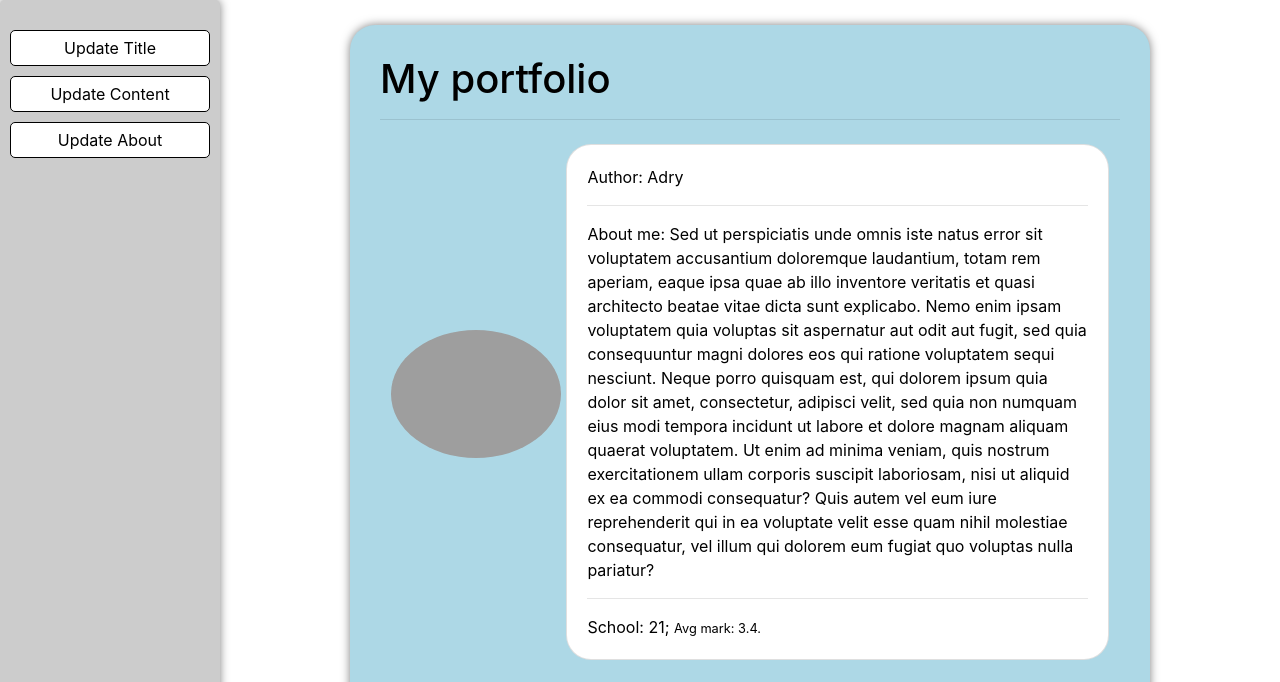
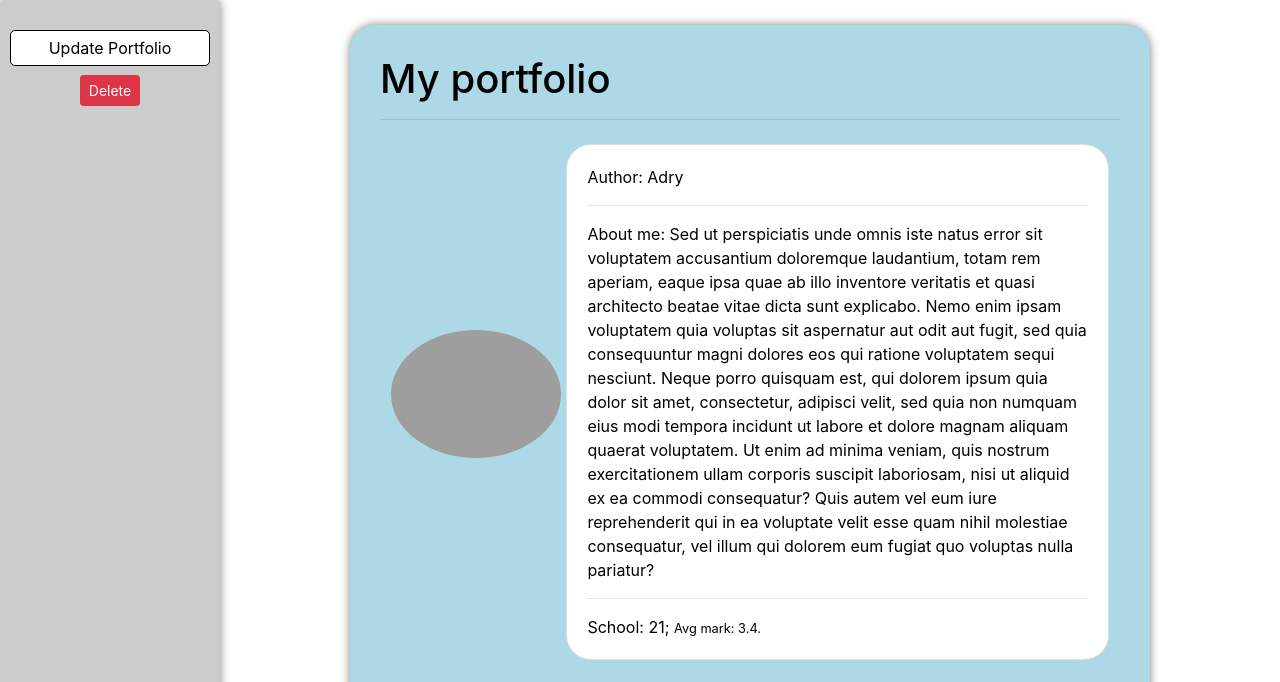
Before and after one commit to Adryeh/Portfolio-Creator, a Flask app: page /portfolio in a window 1280 px wide. Shown: the part 56-738 px from the top of the page. Run offline with Flask 2, Linux system fonts and the light colour scheme; a user stored in the database is signed in; data comes from the database, SQL or seed files in the repository; both versions use the stored data as it was after the commit; some libraries are stand-ins or nearby versions; grey boxes are pictures that could not be loaded.

Commit message:
port update, port restriction

```diff
--- a/app/portfolio/routes.py
+++ b/app/portfolio/routes.py
@@ -1,8 +1,8 @@
 from app import db
-from flask import render_template, url_for, redirect, Blueprint, flash, abort
+from flask import render_template, url_for, redirect, Blueprint, flash, abort, request
 from flask_login import current_user, login_required
 from app.models import Portfolio
-from app.portfolio.forms import PortfolioForm, PortfolioTitleUpdate, PortfolioContentUpdate, PortfolioAboutUpdate
+from app.portfolio.forms import PortfolioForm
 
 
 port = Blueprint('port', __name__)
@@ -11,9 +11,12 @@ port = Blueprint('port', __name__)
 @port.route('/create_portfolio', methods=['POST', 'GET'])
 @login_required
 def create_portfolio():
+    if current_user.port:
+        flash('You already have portfolio, delete it first', 'danger')
+        return redirect(url_for('main.home'))
     form = PortfolioForm()
     if form.validate_on_submit():
-        port = Portfolio(title=form.title.data, author=form.author.data, content=form.content.data,
+        port = Portfolio(title=form.title.data, author=current_user.username, content=form.content.data,
                          about=form.about.data, link=form.link.data, avg=form.avg.data,
                          school=form.school.data, background_color=form.background_color.data,
                          font_color=form.font_color.data, creator=current_user)
@@ -27,55 +30,52 @@ def create_portfolio():
 @port.route('/portfolio')
 @login_required
 def portfolio():
-
+    user = current_user.username
     port = Portfolio.query.filter_by(user_id=current_user.id).first()
     if port is None:
         flash('You don\'t have any portfolio. Create your first!', 'info')
         return redirect(url_for('port.create_portfolio'))
-    return render_template('portfolio.html', port=port)
+    return render_template('portfolio.html', port=port, user=user)
 
 
-@port.route('/portfolio/title', methods=['POST', 'GET'])
+@port.route('/portfolio/update', methods=['POST', 'GET'])
 @login_required
 def port_title_update():
     port = Portfolio.query.filter_by(user_id=current_user.id).first()
     if port.creator != current_user:
         abort(403)
-    form = PortfolioTitleUpdate()
+    form = PortfolioForm()
     if form.validate_on_submit():
         port.title = form.title.data
+        port.content = form.content.data
+        port.about = form.about.data
+        port.link = form.link.data
+        port.avg = form.avg.data
+        port.school = form.school.data
+        port.background_color = form.background_color.data
+        port.font_color = form.font_color.data
         db.session.commit()
-        flash('Your title has been updated', 'success')
+        flash('Your portfolio has been updated', 'success')
         return redirect(url_for('port.portfolio'))
-    return render_template('update_portfolio_title.html', form=form)
+    elif request.method == 'GET':
+        form.title.data = port.title
+        form.content.data = port.content
+        form.about.data = port.about
+        form.link.data = port.link
+        form.avg.data = port.avg
+        form.school.data = port.school
+        form.background_color.data = port.background_color
+        form.font_color.data = port.font_color
+    return render_template('create_portfolio.html', form=form)
 
 
-
-@port.route('/portfolio/content', methods=['POST', 'GET'])
+@port.route("/port/delete", methods=['POST'])
 @login_required
-def port_content_update():
+def delete_port():
     port = Portfolio.query.filter_by(user_id=current_user.id).first()
     if port.creator != current_user:
         abort(403)
-    form = PortfolioContentUpdate()
-    if form.validate_on_submit():
-        port.content = form.content.data
-        db.session.commit()
-        flash('Your content has been updated', 'success')
-        return redirect(url_for('port.portfolio'))
-    return render_template('update_portfolio_content.html', form=form)
-
-
-@port.route('/portfolio/about', methods=['POST', 'GET'])
-@login_required
-def port_about_update():
-    port = Portfolio.query.filter_by(user_id=current_user.id).first()
-    if port.creator != current_user:
-        abort(403)
-    form = PortfolioAboutUpdate()
-    if form.validate_on_submit():
-        port.about = form.about.data
-        db.session.commit()
-        flash('Your about has been updated', 'success')
-        return redirect(url_for('port.portfolio'))
-    return render_template('update_portfolio_about.html', form=form)
+    db.session.delete(port)
+    db.session.commit()
+    flash('Your portfolio has been deleted', 'success')
+    return redirect(url_for('main.home'))
--- a/app/templates/portfolio.html
+++ b/app/templates/portfolio.html
@@ -4,9 +4,8 @@
 <div class="wrapper">
 <aside class="sidebar">
 <form class="settings" action="" method="post">
-    <a class="settings-btn" href="{{ url_for('port.port_title_update') }}">Update Title</a>
-    <a class="settings-btn" href="{{ url_for('port.port_content_update') }}">Update Content</a>
-    <a class="settings-btn" href="{{ url_for('port.port_about_update') }}">Update About</a>
+    <a class="settings-btn" href="{{ url_for('port.port_title_update') }}">Update Portfolio</a>
+    <button type="button" class="btn btn-danger btn-sm m-1" data-toggle="modal" data-target="#deleteModal">Delete</button>
 </form>
 </aside>
     <div class="main" id="main">
@@ -23,7 +22,7 @@
                 </div>
                 <div class="card">
                   <div class="card-body">
-                      <span>Author: {{ port.author }} </span>
+                      <span>Author: {{ user }} </span>
                       <hr>
                       <p>About me: {{ port.about }}</p>
                       <hr>
@@ -51,6 +50,25 @@
 
     </div>
 </div>
+    <!-- Modal -->
+    <div class="modal fade" id="deleteModal" tabindex="-1" role="dialog" aria-labelledby="deleteModalLabel" aria-hidden="true">
+      <div class="modal-dialog" role="document">
+        <div class="modal-content">
+          <div class="modal-header">
+            <h5 class="modal-title" id="deleteModalLabel">Delete portfolio?</h5>
+            <button type="button" class="close" data-dismiss="modal" aria-label="Close">
+              <span aria-hidden="true">&times;</span>
+            </button>
+          </div>
+          <div class="modal-footer">
+            <button type="button" class="btn btn-secondary" data-dismiss="modal">Close</button>
+              <form action="{{ url_for('port.delete_port') }}" method="post">
+                  <input class="btn btn-danger" type="submit" value="Delete">
+              </form>
+          </div>
+        </div>
+      </div>
+    </div>
 <hr>
     <form action="">
     <div class="input-group-sm mb-3 mt-3">
```
Also changed, not shown: app/portfolio/forms.py (+0 -15 lines), app/templates/create_portfolio.html (+0 -13 lines), app/templates/update_portfolio_about.html (deleted, +0 -27 lines), app/templates/update_portfolio_content.html (deleted, +0 -27 lines), app/templates/update_portfolio_title.html (deleted, +0 -27 lines), app/site.db.
